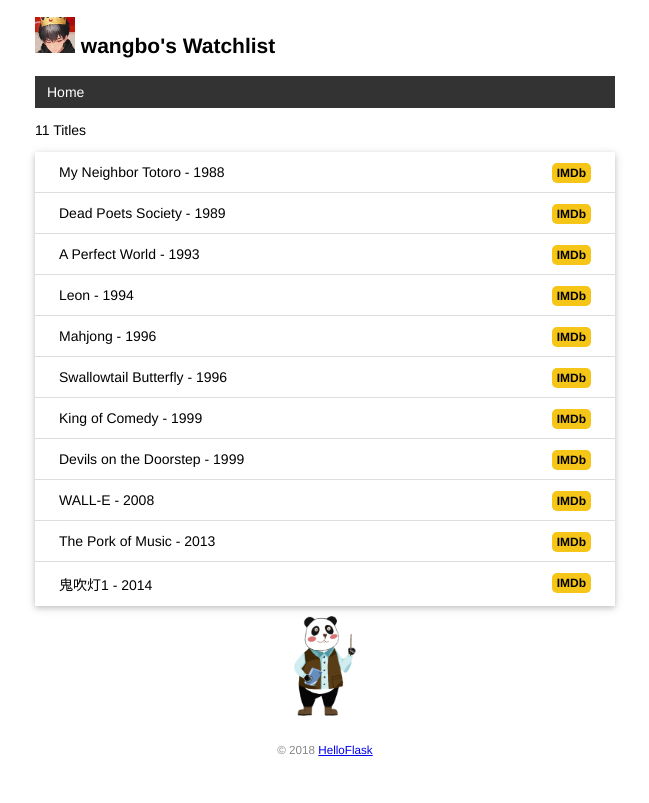
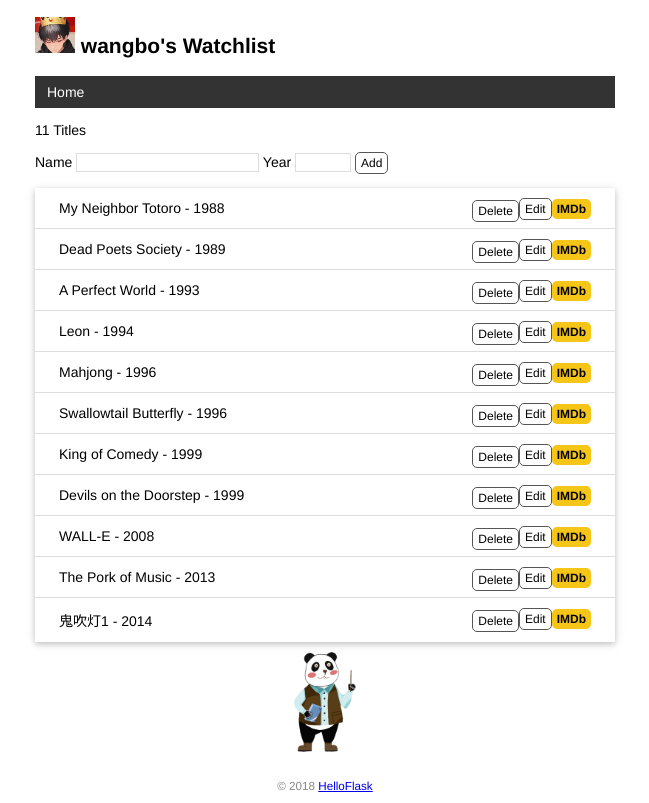
Before and after one commit to WangBo-git-lab/watchlist, a Flask app: page / in a window 1280 px wide. Shown: the whole page, without its empty margins (315-964 px from the left). Before the commit the page ends 756 px from the top, so only its background shows below. Run offline with Flask 3, Linux system fonts and the light colour scheme.

Commit message:
增删改查

```diff
--- a/app.py
+++ b/app.py
@@ -1,5 +1,5 @@
 from flask import Flask,render_template
-from markupsafe import escape
+from flask import request, url_for, redirect, flash
 from flask_sqlalchemy import SQLAlchemy
 import os
 import sys
@@ -14,23 +14,10 @@
 app = Flask(__name__)
 app.config['SQLALCHEMY_DATABASE_URI'] = prefix + os.path.join(app.root_path, 'data.db')
 app.config['SQLALCHEMY_TRACK_MODIFICATIONS'] = False  # 关闭对模型修改的监控
+app.config['SECRET_KEY'] = 'dev'  # 等同于 app.secret_key = 'dev'
 # 在扩展类实例化前加载配置
 db = SQLAlchemy(app)
 
-
-# name = 'wang bo'
-# movies = [
-#     {'title': 'My Neighbor Totoro', 'year': '1988'},
-#     {'title': 'Dead Poets Society', 'year': '1989'},
-#     {'title': 'A Perfect World', 'year': '1993'},
-#     {'title': 'Leon', 'year': '1994'},
-#     {'title': 'Mahjong', 'year': '1996'},
-#     {'title': 'Swallowtail Butterfly', 'year': '1996'},
-#     {'title': 'King of Comedy', 'year': '1999'},
-#     {'title': 'Devils on the Doorstep', 'year': '1999'},
-#     {'title': 'WALL-E', 'year': '2008'},
-#     {'title': 'The Pork of Music', 'year': '2012'},
-# ]
 
 class User(db.Model):  # 表名将会是 user（自动生成，小写处理）
     id = db.Column(db.Integer, primary_key=True)  # 主键
@@ -52,11 +39,53 @@
     return render_template('404.html'), 404
 
 
-@app.route('/')
+@app.route('/', methods=['GET', 'POST'])
 def index():
+    if request.method == 'POST':  # 判断是否是 POST 请求
+        # 获取表单数据
+        title = request.form.get('title')  # 传入表单对应输入字段的 name 值
+        year = request.form.get('year')
+        # 验证数据
+        if not title or not year or len(year) > 4 or len(title) > 60:
+            flash('输入格式有误，创建失败.')  # 显示错误提示
+            return redirect(url_for('index'))  # 重定向回主页
+        # 保存表单数据到数据库
+        movie = Movie(title=title, year=year)  # 创建记录
+        db.session.add(movie)  # 添加到数据库会话
+        db.session.commit()  # 提交数据库会话
+        flash('创建成功！')  # 显示成功创建的提示
+        return redirect(url_for('index'))  # 重定向回主页
+
     movies = Movie.query.all()
     return render_template('index.html', movies=movies)
 
+@app.route('/movie/edit/<int:movie_id>', methods=['GET', 'POST'])
+def edit(movie_id):
+    movie = Movie.query.get_or_404(movie_id)
+
+    if request.method == 'POST':  # 处理编辑表单的提交请求
+        title = request.form['title']
+        year = request.form['year']
+
+        if not title or not year or len(year) != 4 or len(title) > 60:
+            flash('输入格式有误，编辑失败.')
+            return redirect(url_for('edit', movie_id=movie_id))  # 重定向回对应的编辑页面
+
+        movie.title = title  # 更新标题
+        movie.year = year  # 更新年份
+        db.session.commit()  # 提交数据库会话
+        flash('编辑成功！')
+        return redirect(url_for('index'))  # 重定向回主页
+
+    return render_template('edit.html', movie=movie)  # 传入被编辑的电影记录
+
+@app.route('/movie/delete/<int:movie_id>', methods=['POST'])  # 限定只接受 POST 请求
+def delete(movie_id):
+    movie = Movie.query.get_or_404(movie_id)  # 获取电影记录
+    db.session.delete(movie)  # 删除对应的记录
+    db.session.commit()  # 提交数据库会话
+    flash('Item deleted.')
+    return redirect(url_for('index'))  # 重定向回主页
 
 @app.cli.command()
 def forge():
--- a/static/style.css
+++ b/static/style.css
@@ -84,3 +84,49 @@
     border-radius: 5px;
     padding: 3px 5px;
 }
+
+/* 覆盖某些浏览器对 input 元素定义的字体 */
+input[type=submit] {
+    font-family: inherit;
+}
+
+input[type=text] {
+    border: 1px solid #ddd;
+}
+
+input[name=year] {
+    width: 50px;
+}
+
+.btn {
+    font-size: 12px;
+    padding: 3px 5px;
+    text-decoration: none;
+    cursor: pointer;
+    background-color: white;
+    color: black;
+    border: 1px solid #555555;
+    border-radius: 5px;
+}
+
+.btn:hover {
+    text-decoration: none;
+    background-color: black;
+    color: white;
+    border: 1px solid black;
+}
+
+.alert {
+    position: relative;
+    padding: 7px;
+    margin: 7px 0;
+    border: 1px solid transparent;
+    color: #004085;
+    background-color: #cce5ff;
+    border-color: #b8daff;
+    border-radius: 5px;
+}
+
+.inline-form {
+    display: inline;
+}
--- a/templates/base.html
+++ b/templates/base.html
@@ -10,6 +10,9 @@
     {% endblock %}
 </head>
 <body>
+{% for message in get_flashed_messages() %}
+    <div class="alert">{{ message }}</div>
+{% endfor %}
     <h2>
         <img alt="Avatar" class="avatar" src="{{ url_for('static', filename='images/avatar.png') }}">
         {{ user.name }}'s Watchlist
--- a/templates/index.html
+++ b/templates/index.html
@@ -2,12 +2,28 @@
 
 {% block content %}
 <p>{{ movies|length }} Titles</p>
+<form method="post">
+    Name <input type="text" name="title" autocomplete="off" required>
+    Year <input type="text" name="year" autocomplete="off" required>
+    <input class="btn" type="submit" name="submit" value="Add">
+</form>
 <ul class="movie-list">
     {% for movie in movies %}
     <li>{{ movie.title }} - {{ movie.year }}
         <span class="float-right">
             <a class="imdb" href="https://www.imdb.com/find?q={{ movie.title }}" target="_blank" title="Find this movie on IMDb">IMDb</a>
         </span>
+
+        <span class="float-right">
+            <a class="btn" href="{{ url_for('edit', movie_id=movie.id) }}">Edit</a>
+        </span>
+
+       <span class="float-right">
+            <form class="inline-form" method="post" action="{{ url_for('delete', movie_id=movie.id) }}">
+                <input class="btn" type="submit" name="delete" value="Delete" onclick="return confirm('确认要删除吗?')">
+            </form>
+       </span>
+
     </li>
     {% endfor %}
 </ul>
```
Also changed, not shown: templates/edit.html (added, +10 -0 lines), data.db.
